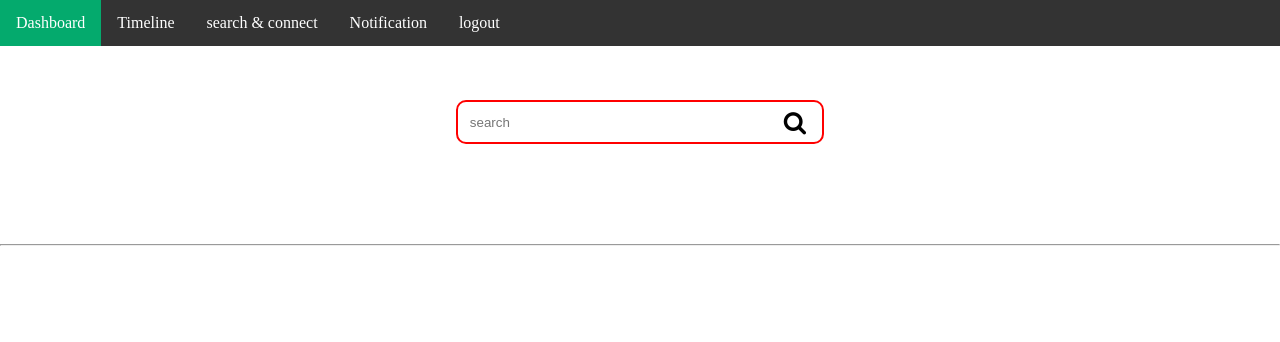
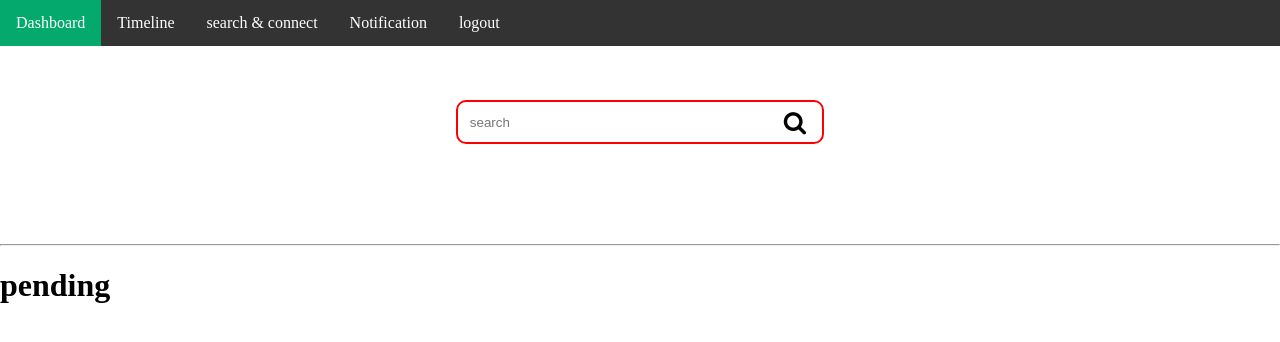
Before and after one commit to mkkotlin/ConnectNest, a Django app: page /search/search/ in a window 1280 px wide. Shown: the top 342 px of the page. Run offline with Django 5.2, Linux system fonts and the light colour scheme; the visitor is signed in with stand-in values (Sample User, id 1); data that the repository does not hold is empty.

Commit message:
request count

```diff
--- a/search/urls.py
+++ b/search/urls.py
@@ -3,5 +3,5 @@ from search.views import search, filter_s
 
 urlpatterns = [
     path('search/', search, name = 'search'),
-    path('filter_s/', filter_s, name = 'filter_s')
+    path('filter_s/', filter_s, name = 'filter_s'),
 ]
--- a/search/views.py
+++ b/search/views.py
@@ -9,7 +9,9 @@ from friendRequest.models import FriendRequest
 # Create your views here.
 @login_required
 def search(request):
-    return render(request, 'search/search.html')
+    pending_request = FriendRequest.objects.filter(to_user = request.user, status = 'pending')
+    print(pending_request)
+    return render(request, 'search/search.html',{'pending_request':pending_request})
 
 
 @login_required
@@ -76,3 +78,8 @@ def filter_s(request):
         'results': results,
         'curr_user': curr_user.id
     })
+
+
+def friend_request(request):
+    pending_request = FriendRequest.objects.filter(to_user = request.user, status = 'pending')
+    return JsonResponse({'pending_request':pending_request}, status = 204)
--- a/templates/search/search.html
+++ b/templates/search/search.html
@@ -36,7 +36,10 @@
 <!-- Actual result container -->
 <div id="results"></div>
 <!-- end of search profile -->
-
+ <h1>pending</h1>
+{% for i in pending_request%}
+<span>{{i.status}}</span>
+{% endfor %}
 
 <style>
     #design{
```
